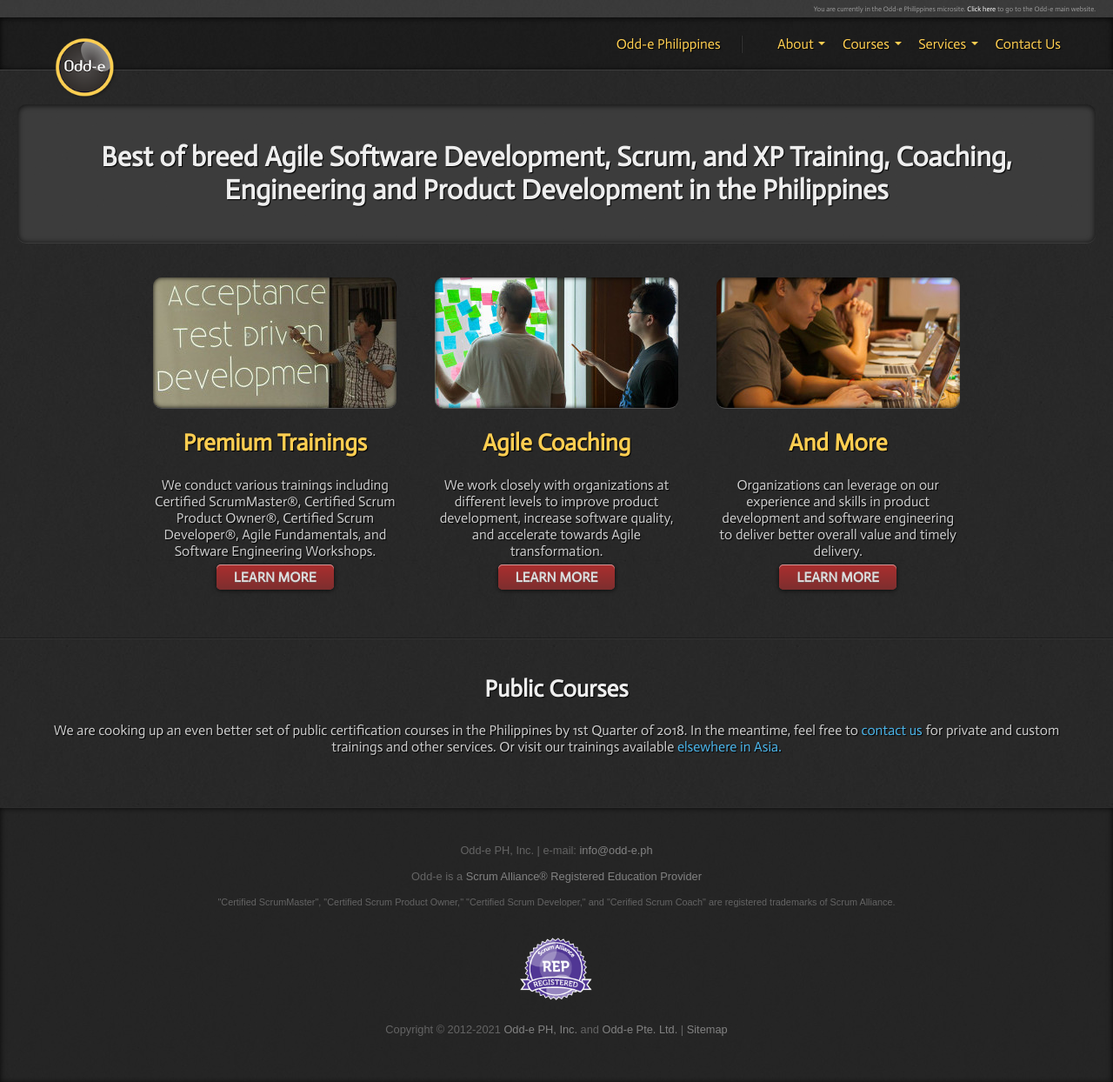
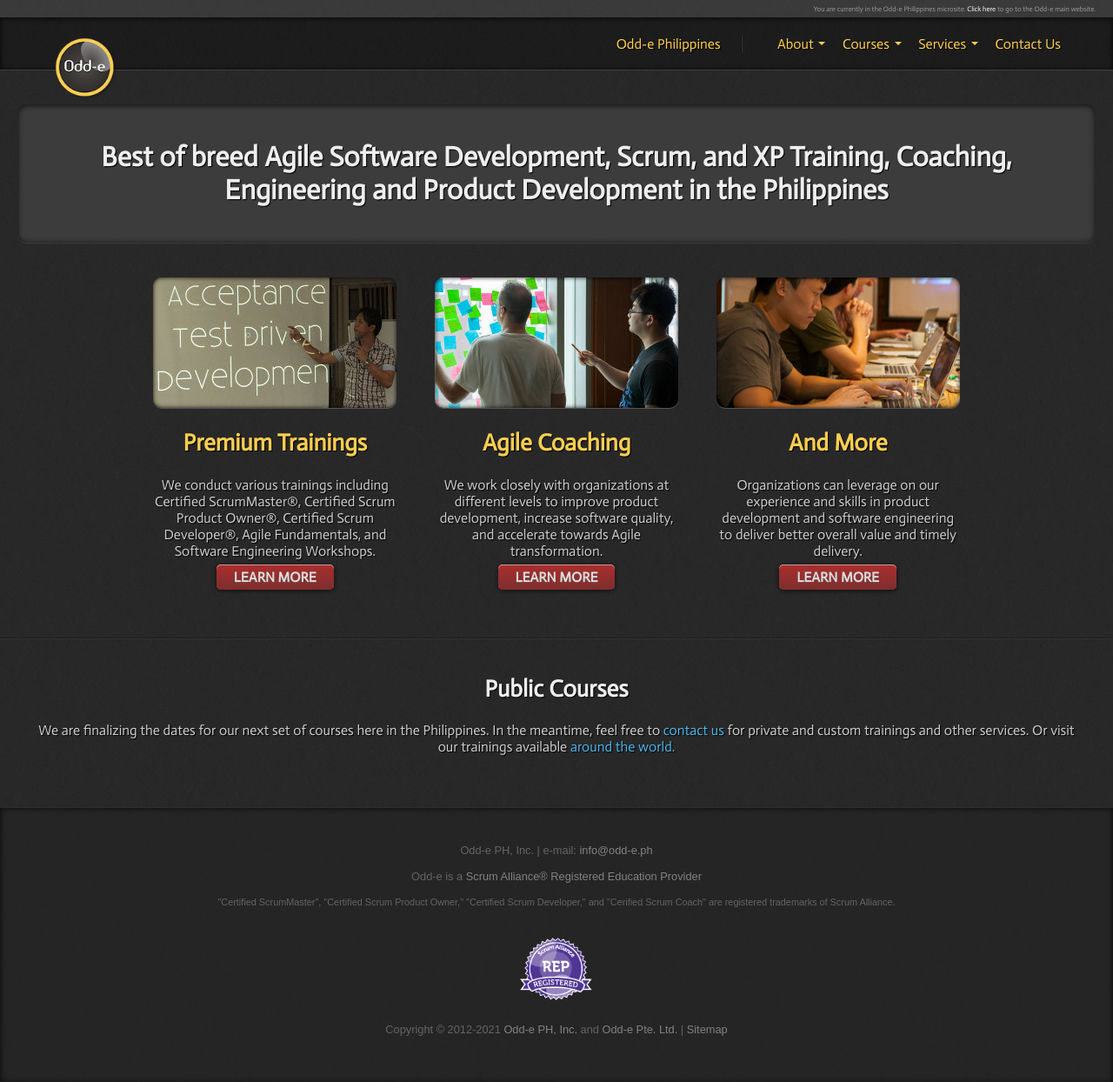
Before and after one commit to nerds-odd-e/odd-e.ph, a Jekyll site: the page built from index.html, in a window 1280 px wide. Shown: the whole page at 87% size. Built offline with Jekyll 4.4.1, drawn with Linux system fonts in a browser that asks for light colours.

Commit message:
Update message for 2021

```diff
--- a/index.html
+++ b/index.html
@@ -59,7 +59,7 @@
 <section class="courses_list">
   <h2>Public Courses</h2>
   {% if site.posts == empty %}
-  <p>We are cooking up an even better set of public certification courses in the Philippines by 1st Quarter of 2018. In the meantime, feel free to <a href="/contact">contact us</a> for private and custom trainings and other services. Or visit our trainings available <a href="http://www.odd-e.com/course-schedule/">elsewhere in Asia.</a></p>
+  <p>We are finalizing the dates for our next set of courses here in the Philippines. In the meantime, feel free to <a href="/contact">contact us</a> for private and custom trainings and other services. Or visit our trainings available <a href="https://www.odd-e.com/">around the world.</a></p>
   {% else  %}
   <table class="schedule wider_screen">
     <thead>
```
